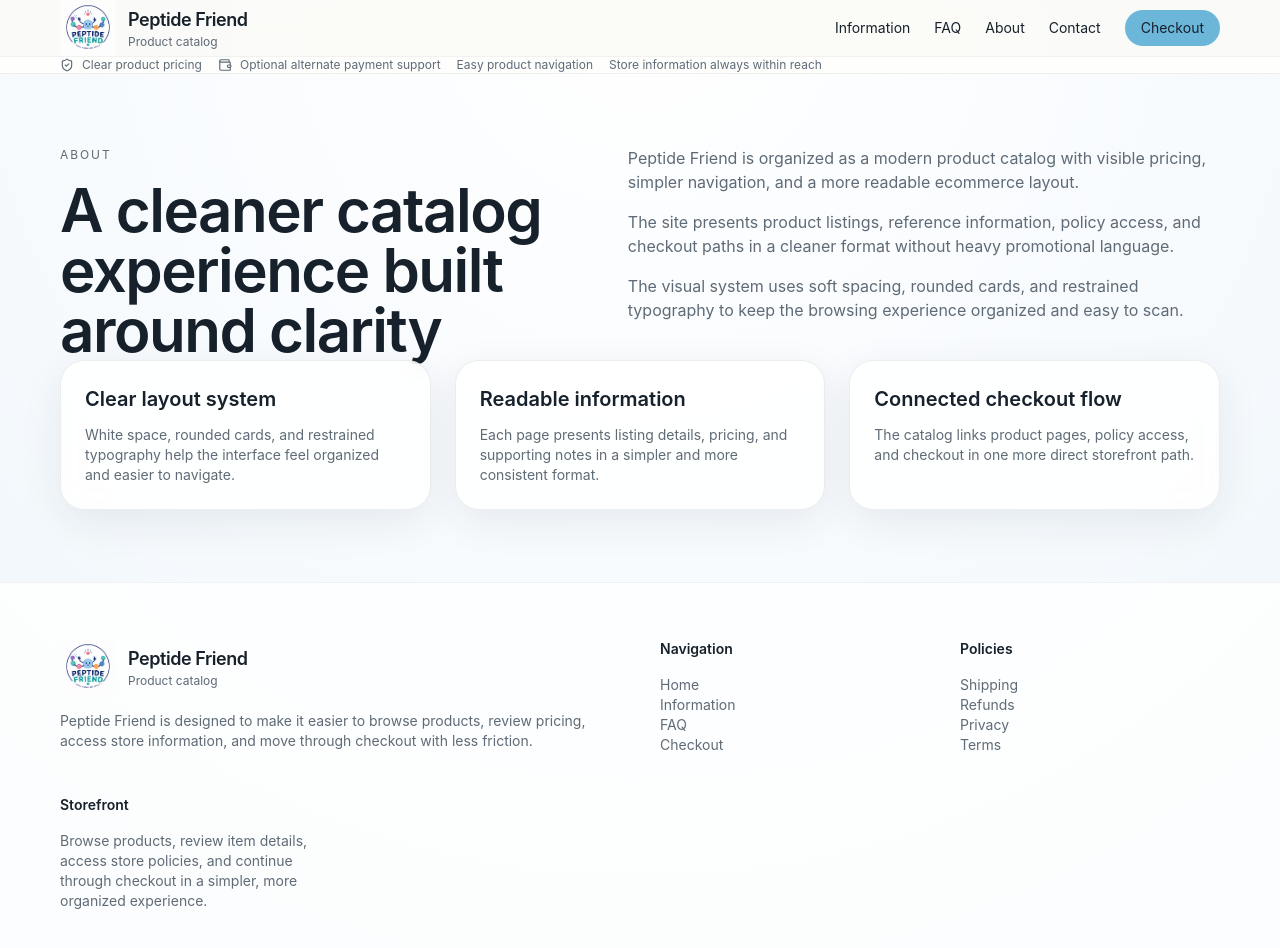
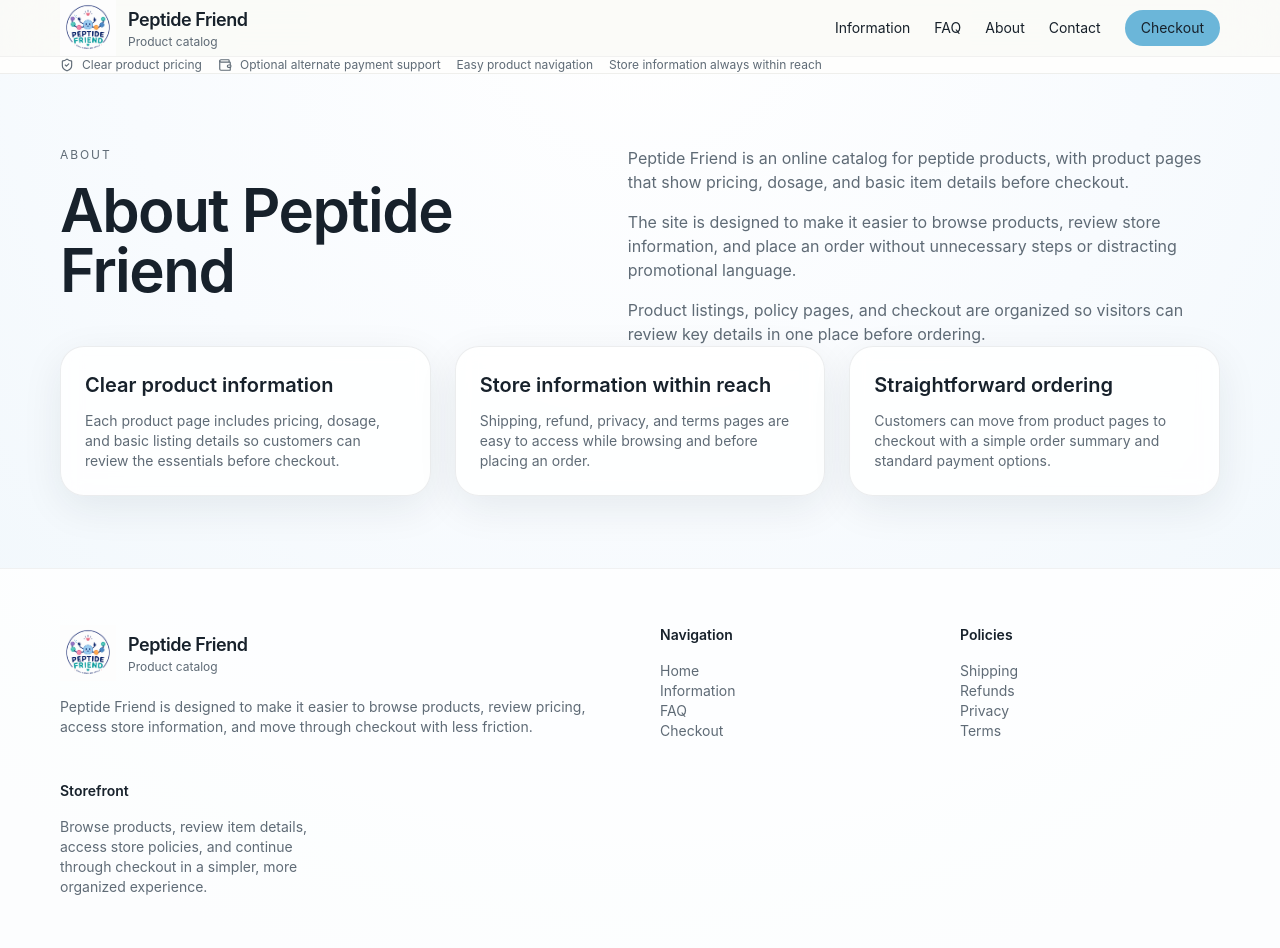
Before and after one commit to lexiefox2000-boop/peptide-wellness-site, a Next.js app: page /about in a window 1280 px wide. Shown: the top 948 px of the page. Built offline with nearby package versions, Linux system fonts and the light colour scheme.

Commit message:
Update page.tsx

```diff
--- a/app/about/page.tsx
+++ b/app/about/page.tsx
@@ -5,24 +5,24 @@ export default function AboutPage() {
         <div>
           <div className="eyebrow">About</div>
           <h1 className="mt-4 text-4xl font-semibold tracking-tight md:text-6xl">
-            A cleaner catalog experience built around clarity
+            About Peptide Friend
           </h1>
         </div>
 
         <div className="space-y-4 text-[var(--muted)]">
           <p>
-            Peptide Friend is organized as a modern product catalog with visible
-            pricing, simpler navigation, and a more readable ecommerce layout.
+            Peptide Friend is an online catalog for peptide products, with
+            product pages that show pricing, dosage, and basic item details
+            before checkout.
           </p>
           <p>
-            The site presents product listings, reference information, policy
-            access, and checkout paths in a cleaner format without heavy
-            promotional language.
+            The site is designed to make it easier to browse products, review
+            store information, and place an order without unnecessary steps or
+            distracting promotional language.
           </p>
           <p>
-            The visual system uses soft spacing, rounded cards, and restrained
-            typography to keep the browsing experience organized and easy to
-            scan.
+            Product listings, policy pages, and checkout are organized so
+            visitors can review key details in one place before ordering.
           </p>
         </div>
       </div>
@@ -30,16 +30,16 @@ export default function AboutPage() {
       <div className="container mt-16 grid gap-6 md:grid-cols-3">
         {[
           [
-            "Clear layout system",
-            "White space, rounded cards, and restrained typography help the interface feel organized and easier to navigate.",
+            "Clear product information",
+            "Each product page includes pricing, dosage, and basic listing details so customers can review the essentials before checkout.",
           ],
           [
-            "Readable information",
-            "Each page presents listing details, pricing, and supporting notes in a simpler and more consistent format.",
+            "Store information within reach",
+            "Shipping, refund, privacy, and terms pages are easy to access while browsing and before placing an order.",
           ],
           [
-            "Connected checkout flow",
-            "The catalog links product pages, policy access, and checkout in one more direct storefront path.",
+            "Straightforward ordering",
+            "Customers can move from product pages to checkout with a simple order summary and standard payment options.",
           ],
         ].map(([title, copy]) => (
           <div key={title} className="card rounded-[1.5rem] p-6">
```
